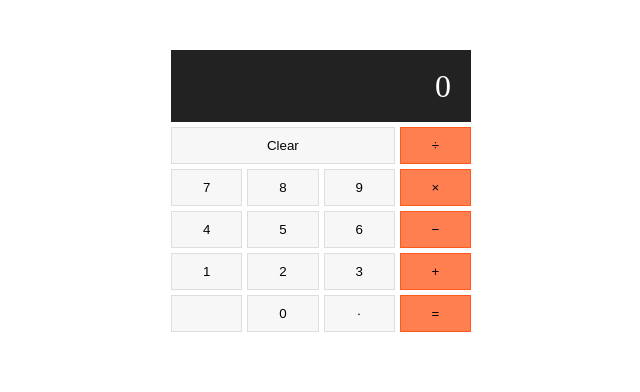
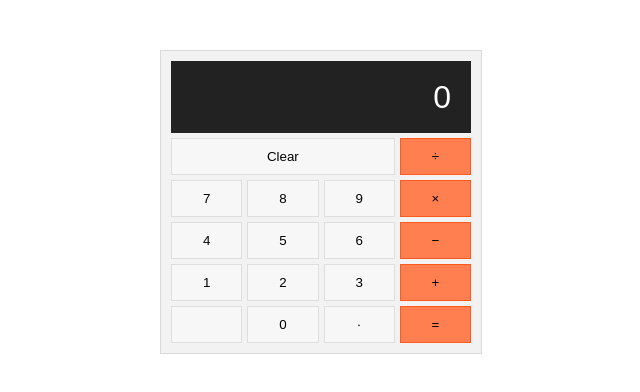
Before and after one commit to horne3754sg/react-calculator, a React (Create React App) app: page / in a window 1280 px wide. Shown: the top 392 px of the page, without its empty margins (319-959 px from the left). Built offline with nearby package versions, Linux system fonts and the light colour scheme.

Commit message:
styling update

```diff
--- a/src/components/Calculator.scss
+++ b/src/components/Calculator.scss
@@ -1,6 +1,9 @@
 .calculator {
   margin: 0 auto;
   max-width: 300px;
+  border: 1px solid #d9d9d9;
+  background: #f2f2f2;
+  padding: 10px;
 
   .calculator-display {
     display: flex;
@@ -9,6 +12,7 @@
     background: #222;
     color: #fff;
     padding: 20px;
+    font-family: Arial, Helvetica, sans-serif;
     font-size: 2em;
     margin-bottom: 5px;
   }
@@ -38,6 +42,10 @@
       &.active {
         background: #fff;
       }
+
+      &:active {
+        background-color: #d9d9d9;
+      }
     }
   }
 }
```
